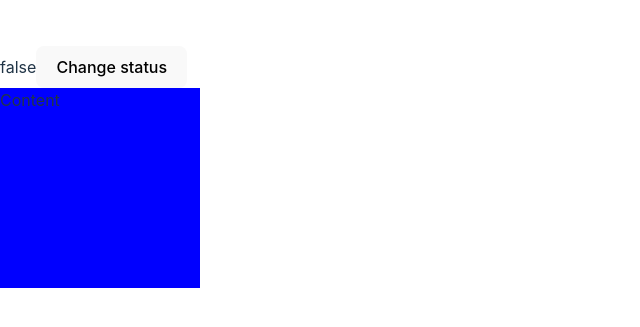
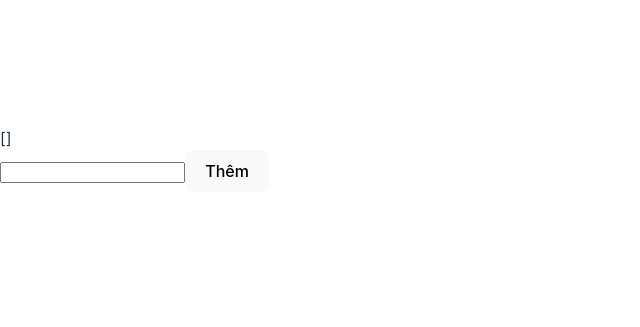
Before and after one commit to datlt2306/FPL-WEB209, a React (Vite) app: page / in a window 1280 px wide. Shown: the part 233-560 px from the top of the page, without its empty margins (0-640 px from the left). Built offline with nearby package versions, Linux system fonts and the light colour scheme.

Commit message:
WD18402 - Buổi 2 - 1

```diff
--- a/src/App.jsx
+++ b/src/App.jsx
@@ -1,14 +1,47 @@
 import { useState } from "react";
 
 const App = () => {
-    const [status, setStatus] = useState(false);
+    const [todos, setTodos] = useState([]);
+    const [inputValue, setInputValue] = useState("");
+
+    const onHandleSubmit = (e) => {
+        // chặn sự kiện reload của form
+        e.preventDefault();
+        if (!inputValue) return;
+        // spread operator
+        setTodos([...todos, { id: Date.now(), text: inputValue, done: false }]);
+        setInputValue("");
+    };
+    const toggleTodo = (id) => {
+        setTodos(todos.map((todo) => (todo.id === id ? { ...todo, done: !todo.done } : todo)));
+    };
+    const onHandleRemove = (id) => {
+        setTodos(todos.filter((todo) => todo.id != id));
+    };
     return (
         <>
-            {JSON.stringify(status)}
-            <button onClick={() => setStatus(!status)}>Change status</button>
-            <div style={{ display: status ? "none" : "block" }}>
-                <div style={{ width: 200, height: 200, backgroundColor: "blue" }}>Content</div>
-            </div>
+            {JSON.stringify(todos)}
+            <form onSubmit={onHandleSubmit}>
+                <input
+                    type="text"
+                    value={inputValue}
+                    onInput={(e) => setInputValue(e.target.value)}
+                />
+                <button>Thêm</button>
+            </form>
+            <ul>
+                {todos &&
+                    todos.length > 0 &&
+                    todos.map((todo) => (
+                        <li key={todo.id}>
+                            <input type="checkbox" onChange={() => toggleTodo(todo.id)} />
+                            <span style={{ textDecoration: todo.done ? "line-through" : "none" }}>
+                                {todo.text}
+                            </span>
+                            <button onClick={() => onHandleRemove(todo.id)}>Xóa</button>
+                        </li>
+                    ))}
+            </ul>
         </>
     );
 };
```
